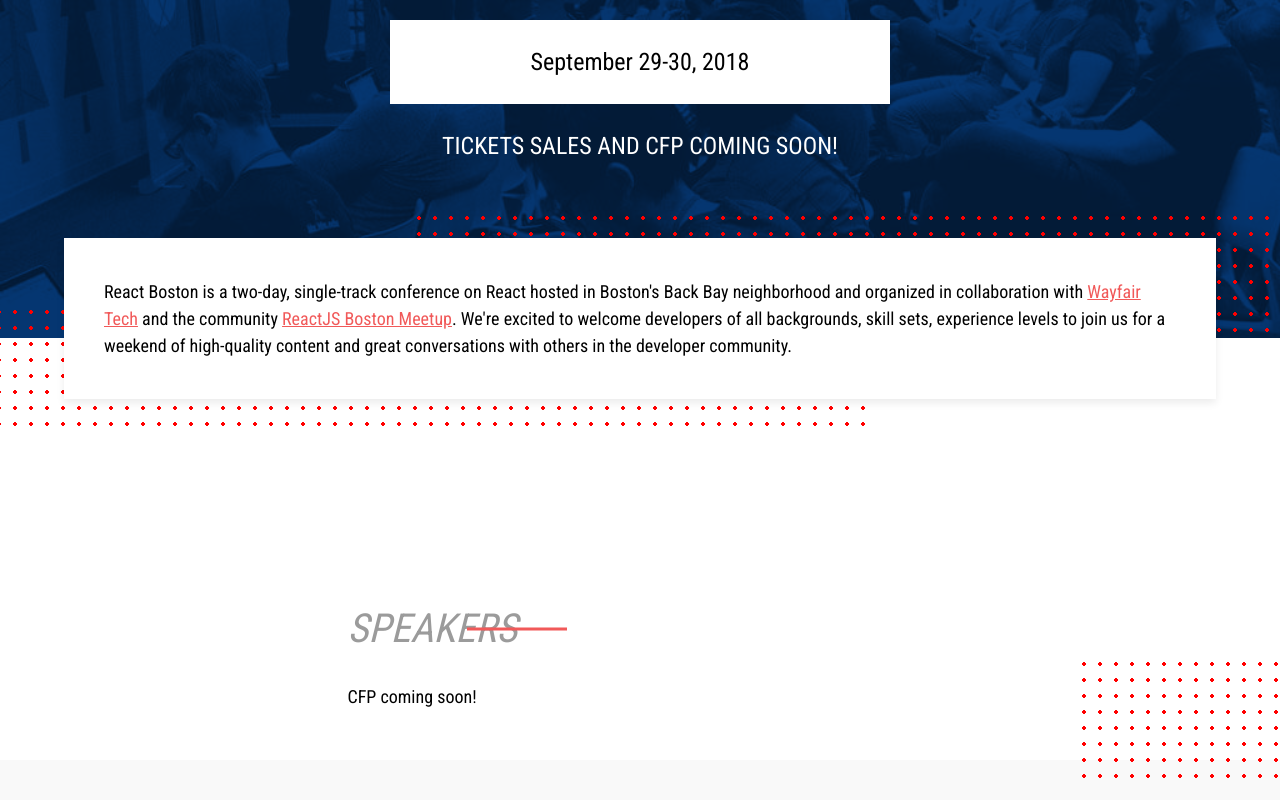
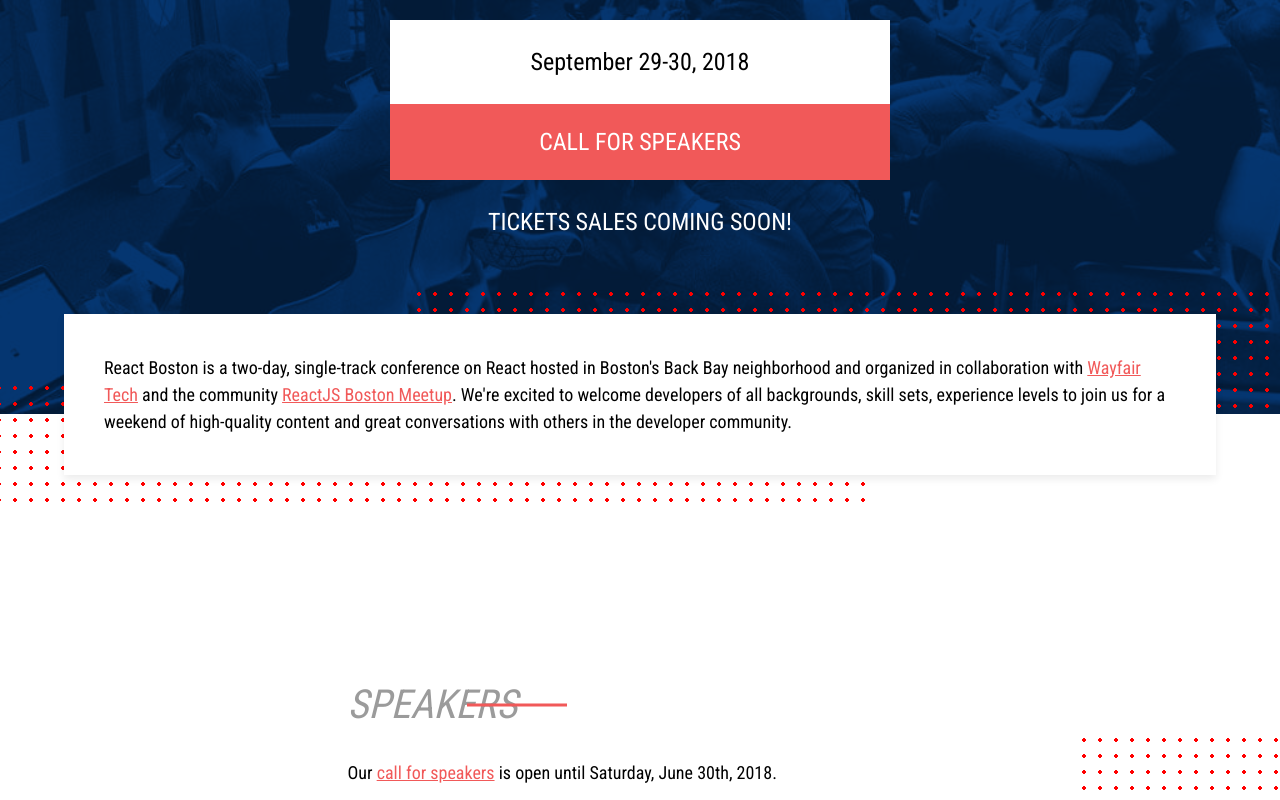
Before and after one commit to wayfair-archive/react-boston, a React (Create React App) app: page / in a window 1280 px wide. Shown: the part 320-1120 px from the top of the page. Built offline with nearby package versions, Linux system fonts and the light colour scheme; what react-google-maps, react-tap-event-plugin would draw is missing.

Commit message:
Add CFP (#7)

```diff
--- a/src/2018/Hero.js
+++ b/src/2018/Hero.js
@@ -2,6 +2,7 @@
 import styled from 'styled-components';
 import background from './images/hero-bg.jpg';
 import Logo from './components/Logo';
+import Button from './components/Button';
 import Link from './components/Link';
 import { Card } from './components/Card';
 
@@ -102,7 +103,15 @@
       <HeroCTA>
         <Dates>September 29-30, 2018</Dates>
       </HeroCTA>
-      <HeroSubtitle>Tickets sales and CFP coming soon!</HeroSubtitle>
+      <HeroCTA>
+        <Button
+          openInNewWindow={true}
+          href="https://goo.gl/forms/tJJBwTCur7KkqjPq2"
+        >
+          Call for Speakers
+        </Button>
+      </HeroCTA>
+      <HeroSubtitle>Tickets sales coming soon!</HeroSubtitle>
     </HeroWrapper>
     <HeroIntro>
       <Card>
--- a/src/2018/Speakers.js
+++ b/src/2018/Speakers.js
@@ -1,5 +1,6 @@
 import React from 'react';
 import { CardSection, CardTitle } from './components/Card';
+import Link from './components/Link';
 import { Container, SectionTitle, SectionWrap } from './components/Layout';
 import HoverCard from './components/HoverCard';
 import styled from 'styled-components';
@@ -83,7 +84,16 @@
       </Speakers>
     ) : (
       <Container>
-        <div>CFP coming soon!</div>
+        <div>
+          Our{' '}
+          <Link
+            openInNewWindow={true}
+            href="https://goo.gl/forms/tJJBwTCur7KkqjPq2"
+          >
+            call for speakers
+          </Link>{' '}
+          is open until Saturday, June 30th, 2018.
+        </div>
       </Container>
     )}
   </SectionWrap>
--- a/src/2018/components/Button.js
+++ b/src/2018/components/Button.js
@@ -12,7 +12,7 @@
   text-align: center;
   text-transform: uppercase;
   outline: 0;
-  font-size: 1.125rem;
+  font-size: 2.4rem;
   white-space: nowrap;
   user-select: none;
   padding: 1em 1.5em;
```
